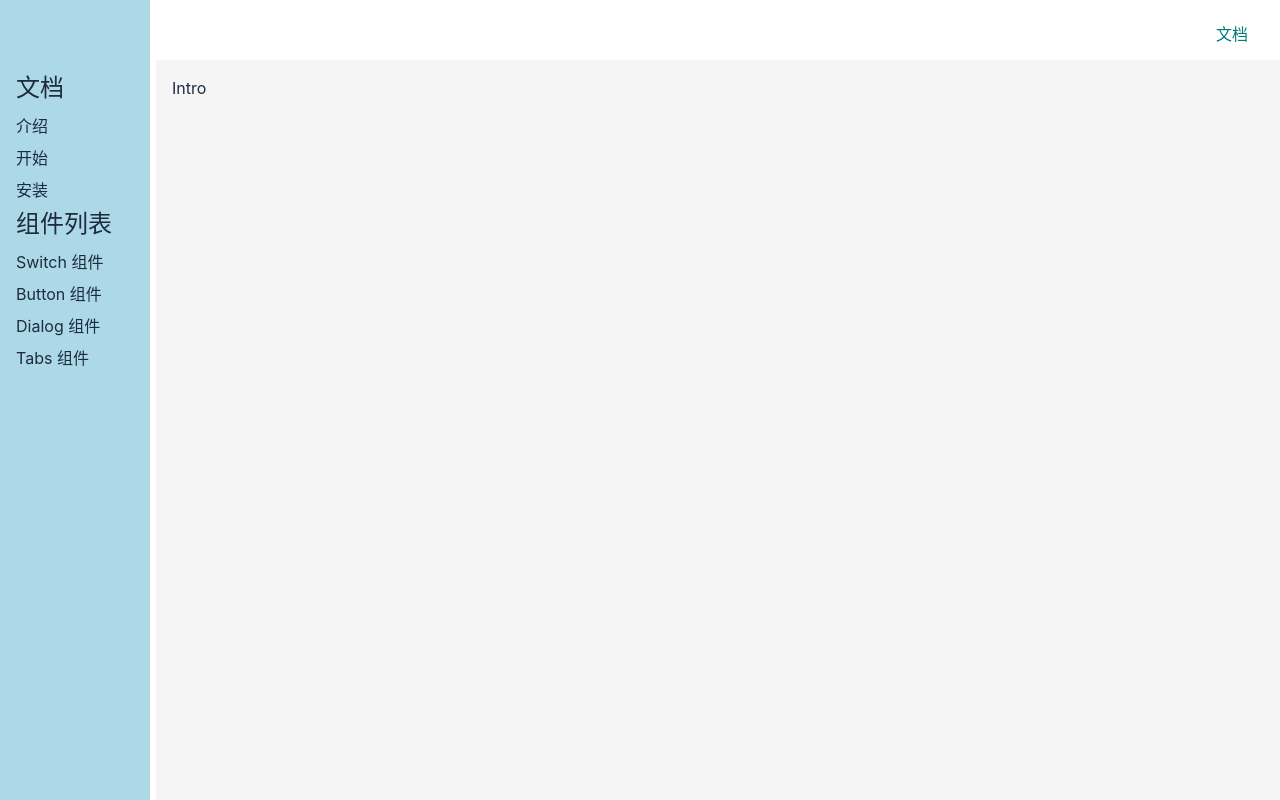
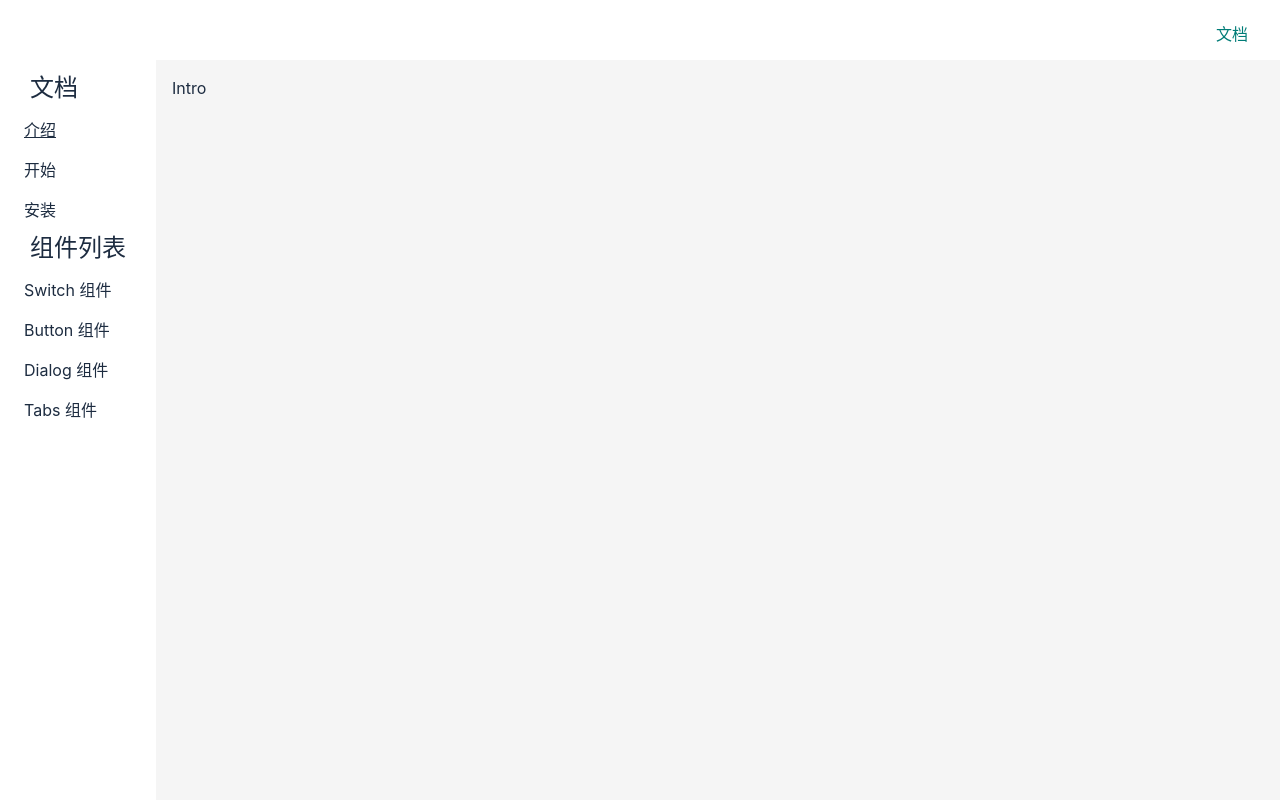
Before and after one commit to qiyi-li/little_ui, a Vue app: page /#/doc/intro in a window 1280 px wide. Built offline with nearby package versions, Linux system fonts and the light colour scheme.

Commit message:
修改路由

```diff
--- a/src/views/Doc.vue
+++ b/src/views/Doc.vue
@@ -69,6 +69,12 @@ export default {
   }
 }
 
+.router-link-active{
+  display: inline-block;
+
+  text-decoration: underline;
+}
+
 .content {
   display: flex;
 
@@ -84,21 +90,25 @@ export default {
 }
 
 aside {
-  background: lightblue;
   top: 0;
   left: 0;
-  width: 150px;
+  min-width: 150px;
   position: fixed;
-  padding: 70px 16px 16px;
+  padding-top: 70px;
   height: 100%;
 
   > h2 {
     margin-bottom: 4px;
+    padding-left: 30px;
   }
 
   > ol {
     > li {
-      padding: 4px 0;
+      height: 40px;
+      a{
+        line-height: 40px;
+        padding-left: 24px;
+      }
     }
   }
 }
```
